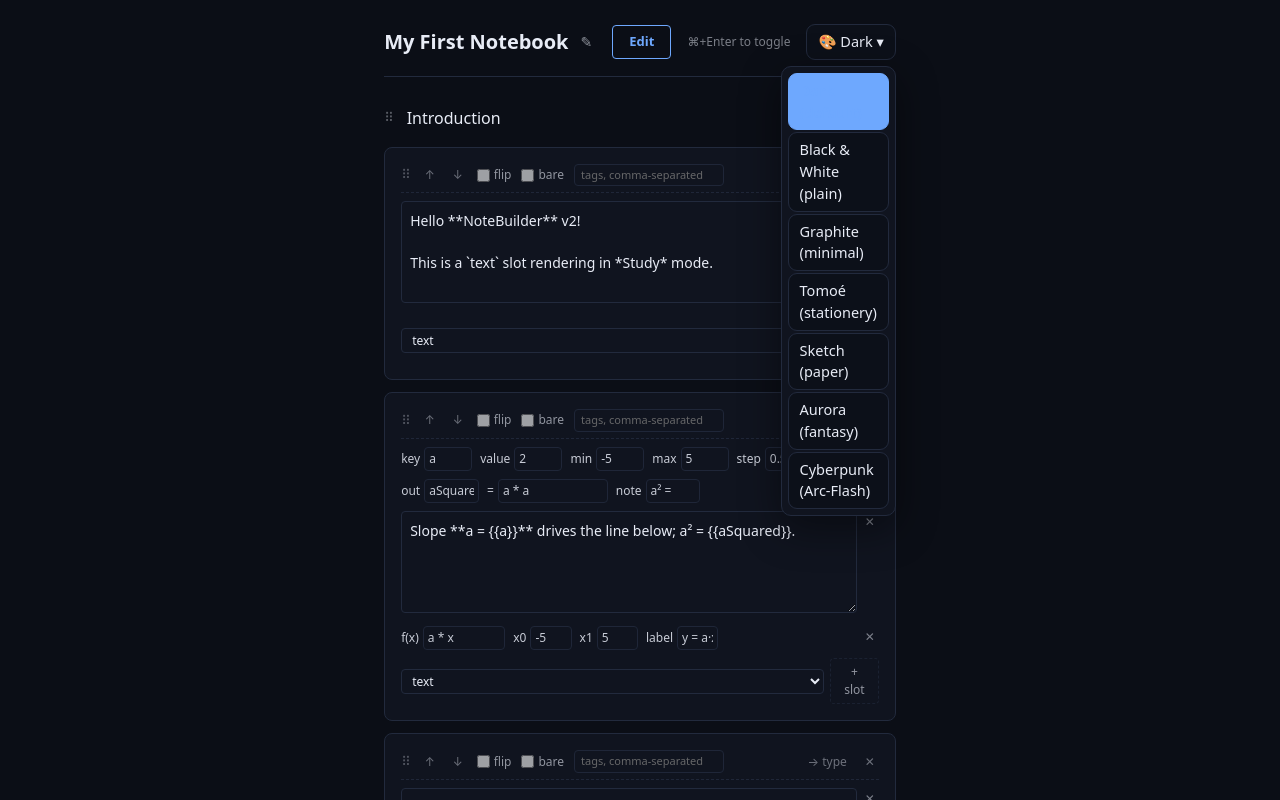
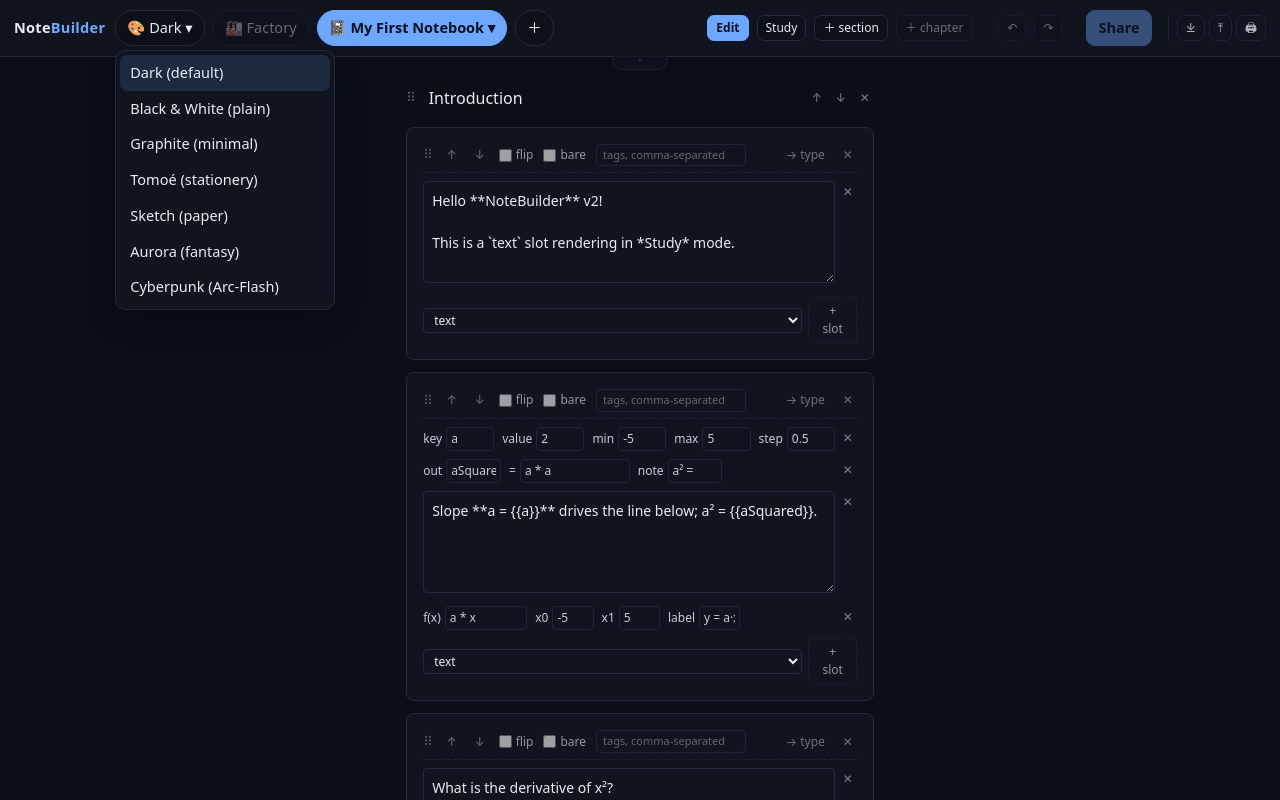
Before and after one commit to YuZh98/notebuilder, a Svelte app in the folder v2/: page / in a window 1280 px wide. Both pictures are taken after a click on the button "App theme — applies everywhere". Shown: the top 800 px of the page. Built offline with nearby package versions, Linux system fonts and the light colour scheme.

Commit message:
feat: v1 three-zone top bar

```diff
--- a/v2/src/App.svelte
+++ b/v2/src/App.svelte
@@ -7,7 +7,7 @@
   import { shouldShow, isLocked } from './lib/verbs';
   import VerbWrapper from './lib/slots/VerbWrapper.svelte';
   import ProgressStudy from './lib/slots/ProgressStudy.svelte';
-  import NotebookSwitcher from './lib/components/NotebookSwitcher.svelte';
+  import TopBar from './lib/components/TopBar.svelte';
   import CoverageMatrix from './lib/components/CoverageMatrix.svelte';
   import CardNotes from './lib/components/CardNotes.svelte';
   import Toast from './lib/components/Toast.svelte';
@@ -52,7 +52,7 @@
   } from './lib/notebook-ops';
   import { importNotebookFromFile, exportNotebookToFile } from './lib/share';
   import { debounce } from './lib/debounce';
-  import { THEMES, applyTheme, normalizeThemeId, type ThemeId } from './lib/themes';
+  import { applyTheme, normalizeThemeId, type ThemeId } from './lib/themes';
   import { listen } from '@tauri-apps/api/event';
   import { confirm } from '@tauri-apps/plugin-dialog';
   import { onMount } from 'svelte';
@@ -76,11 +76,9 @@
   let matrixFilter: MatrixSelection | null = $state(null);
 
   let themeId: ThemeId = $state('');
-  let themeMenuOpen = $state(false);
 
   function setTheme(id: ThemeId) {
     themeId = id;
-    themeMenuOpen = false;
     applyTheme(id);
     if (isTauri()) void setPreference('theme', id);
   }
@@ -379,48 +377,26 @@
   }
 </script>
 
-<svelte:window
-  onclick={(e) => {
-    if (themeMenuOpen && !(e.target as Element).closest('.theme-wrap')) themeMenuOpen = false;
-  }}
+<TopBar
+  notebooks={notebookList}
+  currentId={notebook.id}
+  {themeId}
+  canSwitch={isTauri()}
+  onswitch={(id) => void switchNotebook(id)}
+  oncreate={newNotebook}
+  onsettheme={setTheme}
+  onaddsection={() => addSection(notebook)}
+  onexport={() => void handleExport()}
+  onimport={() => void handleImport()}
 />
 
 <div class="app">
-  <header>
-    <NotebookSwitcher
-      list={notebookList}
-      currentId={notebook.id}
-      currentName={notebook.name}
-      canSwitch={isTauri()}
-      onswitch={(id) => void switchNotebook(id)}
-      oncreate={newNotebook}
-      onrename={renameNotebook}
-      ondelete={() => void removeNotebook()}
-    />
+  <main>
     {#if $mode === 'study'}
       <button class="matrix-toggle" class:on={showMatrix} onclick={() => (showMatrix = !showMatrix)}>
         Matrix
       </button>
-    {/if}
-    <button class="mode-toggle" class:study={$mode === 'study'} onclick={toggleMode}>
-      {$mode === 'edit' ? 'Edit' : 'Study'}
-    </button>
-    <span class="hint">⌘+Enter to toggle</span>
-    <div class="theme-wrap">
-      <button class="btn" title="Theme" onclick={() => (themeMenuOpen = !themeMenuOpen)}>
-        🎨 {THEMES.find((t) => t.id === themeId)?.chip} ▾
-      </button>
-      {#if themeMenuOpen}
-        <div class="thememenu">
-          {#each THEMES as t (t.id)}
-            <button class="btn {t.id === themeId ? 'on' : ''}" onclick={() => setTheme(t.id)}>{t.name}</button>
-          {/each}
-        </div>
-      {/if}
-    </div>
-  </header>
-
-  {#if $mode === 'study' && showMatrix}
+      {#if showMatrix}
         <CoverageMatrix
           cards={allCards}
           states={readerState}
@@ -428,8 +404,7 @@
           onselect={(sel) => (matrixFilter = sel)}
         />
       {/if}
-
-  <main>
+    {/if}
     {#each notebook.sections as section (section.id)}
       <section class="section">
         {#if $mode === 'edit'}
@@ -645,57 +620,6 @@
     max-width: 800px;
     margin: 0 auto;
     padding: 24px;
-  }
-  header {
-    display: flex;
-    align-items: center;
-    gap: 16px;
-    margin-bottom: 24px;
-    padding-bottom: 16px;
-    border-bottom: 1px solid var(--line);
-  }
-  .hint {
-    font-size: 12px;
-    opacity: 0.5;
-  }
-  .theme-wrap {
-    position: relative;
-  }
-  .thememenu {
-    position: absolute;
-    right: 0;
-    top: calc(100% + 6px);
-    z-index: 50;
-    display: flex;
-    flex-direction: column;
-    gap: 2px;
-    padding: 6px;
-    background: var(--panel);
-    border: 1px solid var(--line);
-    border-radius: 10px;
-    box-shadow: 0 12px 40px rgba(0, 0, 0, 0.45);
-  }
-  .thememenu .btn {
-    justify-content: flex-start;
-    text-align: left;
-  }
-  .thememenu .btn.on {
-    border-color: var(--accent);
-    color: var(--accent);
-  }
-  .mode-toggle {
-    padding: 6px 16px;
-    border: 1px solid var(--accent);
-    border-radius: 4px;
-    background: transparent;
-    color: var(--accent);
-    cursor: pointer;
-    font-size: 13px;
-    font-weight: 600;
-  }
-  .mode-toggle.study {
-    background: var(--accent);
-    color: var(--bg);
   }
   .matrix-toggle {
     padding: 6px 12px;
--- a/v2/src/app.css
+++ b/v2/src/app.css
@@ -515,6 +515,12 @@
   font-size: 12px;
   border-radius: 7px;
 }
+/* ONE disable treatment: real :disabled gets dimmed + blocked (no pointer-events:none — titles must still show) */
+.btn:disabled,
+.chip:disabled {
+  opacity: 0.4;
+  cursor: not-allowed;
+}
 .chip {
   display: inline-flex;
   align-items: center;
--- a/v2/src/lib/components/NotebookSwitcher.svelte
+++ /dev/null
@@ -1,102 +0,0 @@
-<script lang="ts">
-  let {
-    list,
-    currentId,
-    currentName,
-    canSwitch,
-    onswitch,
-    oncreate,
-    onrename,
-    ondelete,
-  }: {
-    list: { id: string; name: string }[];
-    currentId: string;
-    currentName: string;
-    canSwitch: boolean;
-    onswitch: (id: string) => void;
-    oncreate: () => void;
-    onrename: (name: string) => void;
-    ondelete: () => void;
-  } = $props();
-
-  let renaming = $state(false);
-  let draft = $state('');
-
-  function startRename() {
-    draft = currentName;
-    renaming = true;
-  }
-
-  function commitRename() {
-    renaming = false;
-    const name = draft.trim();
-    if (name && name !== currentName) onrename(name);
-  }
-</script>
-
-<div class="switcher">
-  {#if renaming}
-    <input
-      class="rename-input"
-      bind:value={draft}
-      onkeydown={(e) => {
-        if (e.key === 'Enter') commitRename();
-        if (e.key === 'Escape') renaming = false;
-      }}
-      onblur={commitRename}
-    />
-  {:else if canSwitch && list.length > 1}
-    <select value={currentId} onchange={(e) => onswitch(e.currentTarget.value)}>
-      {#each list as nb (nb.id)}
-        <option value={nb.id}>{nb.name}</option>
-      {/each}
-    </select>
-  {:else}
-    <h1>{currentName}</h1>
-  {/if}
-  <button title="Rename notebook" onclick={startRename}>✎</button>
-  {#if canSwitch}
-    <button title="New notebook" onclick={oncreate}>＋</button>
-    <button title="Delete notebook" onclick={ondelete}>🗑</button>
-  {/if}
-</div>
-
-<style>
-  .switcher {
-    flex: 1;
-    display: flex;
-    align-items: center;
-    gap: 8px;
-    min-width: 0;
-  }
-  h1 {
-    font-size: 20px;
-    margin: 0;
-    overflow: hidden;
-    text-overflow: ellipsis;
-    white-space: nowrap;
-  }
-  select,
-  .rename-input {
-    font-size: 16px;
-    font-weight: 600;
-    background: var(--panel);
-    color: inherit;
-    border: 1px solid var(--line);
-    border-radius: 4px;
-    padding: 4px 8px;
-    max-width: 320px;
-  }
-  button {
-    background: none;
-    border: none;
-    color: inherit;
-    cursor: pointer;
-    font-size: 14px;
-    opacity: 0.6;
-    padding: 2px 4px;
-  }
-  button:hover {
-    opacity: 1;
-  }
-</style>
--- /dev/null
+++ b/v2/src/lib/components/TopBar.svelte
@@ -0,0 +1,167 @@
+<script lang="ts">
+  import { onMount } from 'svelte';
+  import { mode, toggleMode } from '../stores/mode';
+  import { THEMES, type ThemeId } from '../themes';
+  import { getPreference, setPreference, isTauri } from '../db';
+
+  let {
+    notebooks,
+    currentId,
+    themeId,
+    canSwitch,
+    onswitch,
+    oncreate,
+    onsettheme,
+    onaddsection,
+    onexport,
+    onimport,
+  }: {
+    notebooks: { id: string; name: string }[];
+    currentId: string;
+    themeId: ThemeId;
+    canSwitch: boolean;
+    onswitch: (id: string) => void;
+    oncreate: () => void;
+    onsettheme: (id: ThemeId) => void;
+    onaddsection: () => void;
+    onexport: () => void;
+    onimport: () => void;
+  } = $props();
+
+  let openMenu: 'theme' | 'nb' | null = $state(null);
+  let topHidden = $state(false);
+  let topEl: HTMLDivElement | undefined = $state();
+  let topHeight = $state(57);
+
+  const themeChip = $derived(THEMES.find((t) => t.id === themeId)?.chip ?? THEMES[0].chip);
+  const currentName = $derived(notebooks.find((n) => n.id === currentId)?.name ?? 'Untitled');
+  const nbMenuAvailable = $derived(canSwitch && notebooks.length > 1);
+
+  onMount(() => {
+    if (isTauri()) {
+      void getPreference('top_hidden').then((v) => {
+        topHidden = v === '1';
+      });
+    }
+  });
+
+  $effect(() => {
+    document.body.classList.toggle('top-hidden', topHidden);
+  });
+
+  $effect(() => {
+    if (!topHidden && topEl) topHeight = topEl.offsetHeight;
+  });
+
+  function toggleTop() {
+    topHidden = !topHidden;
+    if (isTauri()) void setPreference('top_hidden', topHidden ? '1' : '0');
+  }
+
+  function pickTheme(id: ThemeId) {
+    openMenu = null;
+    onsettheme(id);
+  }
+
+  function pickNotebook(id: string) {
+    openMenu = null;
+    onswitch(id);
+  }
+
+  function printPdf() {
+    if ($mode === 'edit') toggleMode();
+    setTimeout(() => window.print(), 150);
+  }
+</script>
+
+<svelte:window
+  onclick={(e) => {
+    if (openMenu !== null && !(e.target as Element).closest('.themewrap, .nbwrap')) openMenu = null;
+  }}
+  onkeydown={(e) => {
+    if (e.key === 'Escape') openMenu = null;
+  }}
+/>
+
+<div id="top" bind:this={topEl}>
+  <div class="brand">Note<b>Builder</b></div>
+  <div class="places row" id="places">
+    <span class="themewrap">
+      <button
+        class="btn"
+        title="App theme — applies everywhere"
+        aria-haspopup="menu"
+        aria-expanded={openMenu === 'theme'}
+        onclick={() => (openMenu = openMenu === 'theme' ? null : 'theme')}
+      >🎨 {themeChip} ▾</button>
+      {#if openMenu === 'theme'}
+        <div class="nbmenu thememenu" role="menu">
+          {#each THEMES as t (t.id)}
+            <button class="nbitem" class:on={t.id === themeId} role="menuitem" onclick={() => pickTheme(t.id)}>
+              {t.name}
+            </button>
+          {/each}
+        </div>
+      {/if}
+    </span>
+    <button class="btn" disabled title="Factory arrives in a later phase">🏭 Factory</button>
+    <span class="nbwrap">
+      <button
+        class="btn on"
+        data-act="nbmenu"
+        title="switch notebook"
+        aria-haspopup="menu"
+        aria-expanded={openMenu === 'nb'}
+        onclick={() => (openMenu = openMenu === 'nb' ? null : nbMenuAvailable ? 'nb' : null)}
+      >📓 {currentName} ▾</button>
+      {#if openMenu === 'nb'}
+        <div class="nbmenu" role="menu">
+          {#each notebooks as nb (nb.id)}
+            <button class="nbitem" class:on={nb.id === currentId} role="menuitem" onclick={() => pickNotebook(nb.id)}>
+              📓 {nb.name}
+            </button>
+          {/each}
+        </div>
+      {/if}
+    </span>
+    <button class="btn" title="New notebook" onclick={oncreate}>＋</button>
+  </div>
+  <div class="spacer"></div>
+  <div class="row" id="topright">
+    <button
+      class="btn sm"
+      class:on={$mode === 'edit'}
+      onclick={() => {
+        if ($mode !== 'edit') toggleMode();
+      }}
+    >Edit</button>
+    <button
+      class="btn sm"
+      class:on={$mode === 'study'}
+      onclick={() => {
+        if ($mode !== 'study') toggleMode();
+      }}
+    >Study</button>
+    {#if $mode === 'edit'}
+      <button class="btn sm" onclick={onaddsection}>＋ section</button>
+      <button class="btn sm" disabled title="Chapters arrive in a later phase">＋ chapter</button>
+    {/if}
+    <span style="width:10px;display:inline-block"></span>
+    <button class="btn sm" disabled title="Undo">↶</button>
+    <button class="btn sm" disabled title="Redo">↷</button>
+    <span style="width:8px;display:inline-block"></span>
+    <button class="btn primary share-btn" disabled title="One-file HTML share arrives in a later phase">Share</button>
+    <span class="util-grp">
+      <button class="btn sm ghost" title="Backup as JSON (data only)" onclick={onexport}>⤓</button>
+      <button class="btn sm ghost" title="Import a notebook JSON" onclick={onimport}>⤒</button>
+      <button class="btn sm ghost" title="Print / Save as PDF" onclick={printPdf}>🖨</button>
+    </span>
+  </div>
+</div>
+
+<button
+  id="topbump"
+  style:top={topHidden ? '0px' : `${topHeight - 1}px`}
+  title={topHidden ? 'show the top bar' : 'hide the top bar — focus on the note'}
+  onclick={toggleTop}
+>{topHidden ? '˅' : '˄'}</button>
```
Lines whose indentation alone changed are shown as unchanged.
